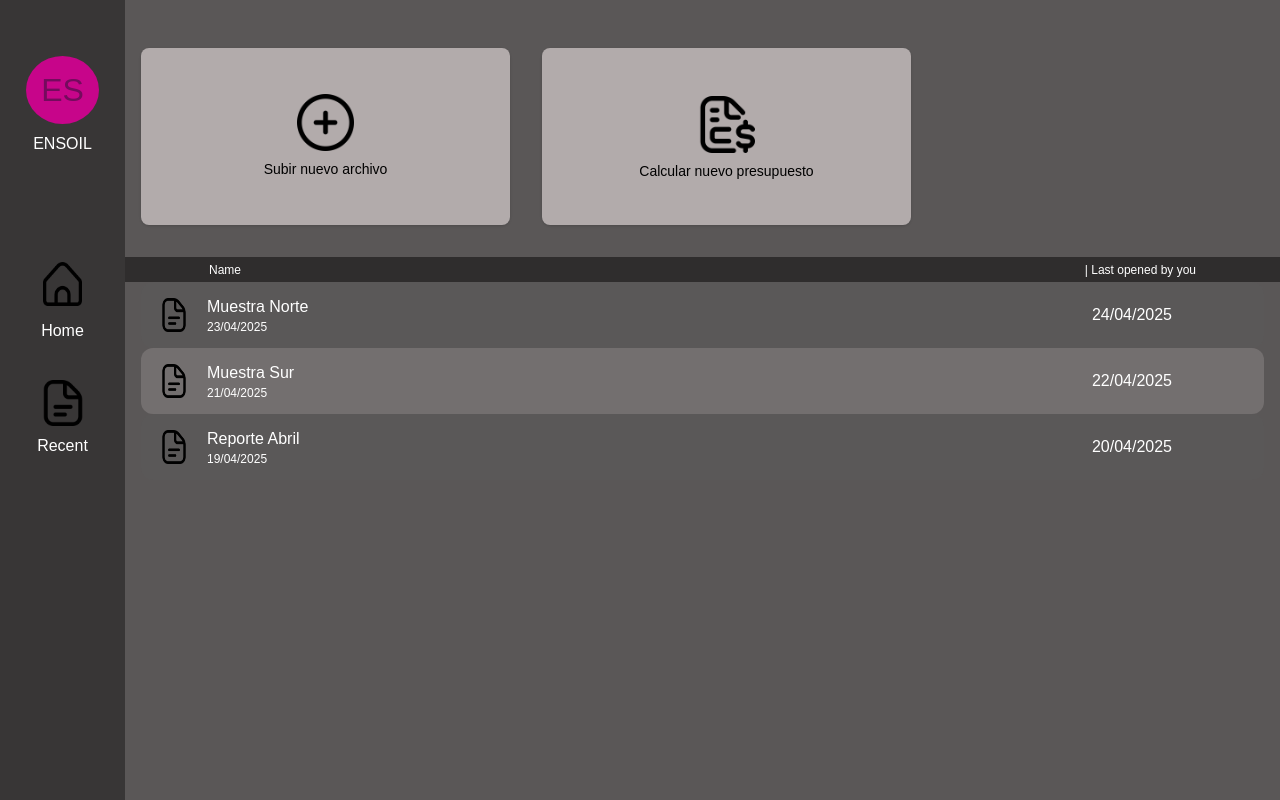
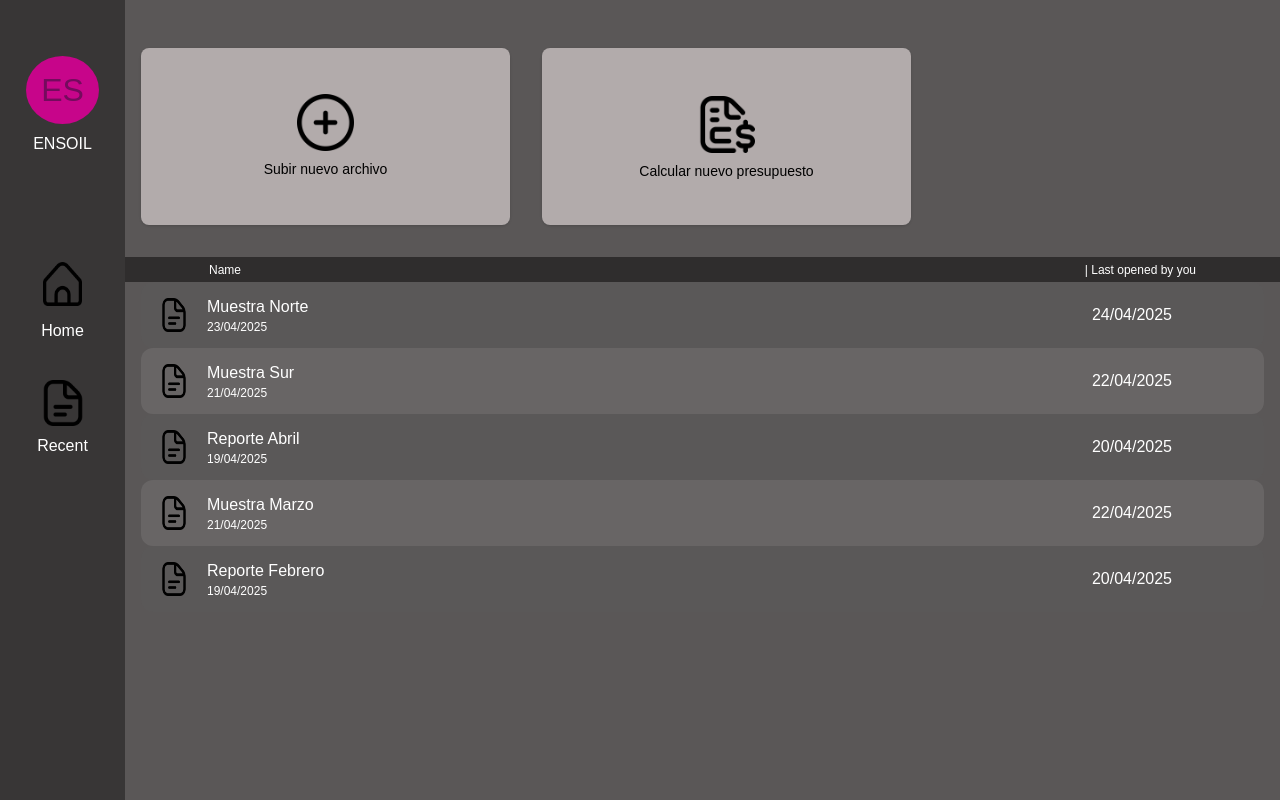
Before and after one commit to RaiEscalona/EnSoilFrontend-test, a Next.js app in the folder ensoil/: page / in a window 1280 px wide. Built offline with nearby package versions, Linux system fonts and the light colour scheme.

Commit message:
fix:style

```diff
--- a/ensoil/src/app/page.js
+++ b/ensoil/src/app/page.js
@@ -41,6 +41,8 @@ export default function VistaPrincipal() {
     { id: 1, name: "Muestra Norte", date: "24/04/2025", creationDate: "23/04/2025" },
     { id: 2, name: "Muestra Sur", date: "22/04/2025", creationDate: "21/04/2025" },
     { id: 3, name: "Reporte Abril", date: "20/04/2025", creationDate: "19/04/2025" },
+    { id: 4, name: "Muestra Marzo", date: "22/04/2025", creationDate: "21/04/2025" },
+    { id: 5, name: "Reporte Febrero", date: "20/04/2025", creationDate: "19/04/2025" },
   ];
 
   return (
@@ -120,21 +122,18 @@ export default function VistaPrincipal() {
               <TableCell colSpan={3} className="p-0">
                 <div
                   className={`${
-                      file.id % 2 === 0 ? "bg-[#736f6f]" : "bg-[#5a5858]"
-                    } rounded-xl flex items-center justify-between h-[66px] transition-all hover:opacity-90`}
+                    file.id % 2 === 0
+                      ? "bg-[rgba(219,219,219,0.1)] hover:bg-[#626060]"
+                      : "bg-[#5a5858] hover:bg-[#626060]"
+                  } rounded-xl flex items-center justify-between h-[66px] transition-all`}
                 >
-                    {/* Icon */}
                   <div className="w-[66px] flex items-center justify-center">
                     <img className="w-7 h-[34px]" alt="File Icon" src="/icons/document.png" />
                   </div>
-
-                    {/* Info */}
                   <div className="flex-1">
                     <div className="text-white text-base">{file.name}</div>
                     <div className="text-white text-xs">{file.creationDate}</div>
                   </div>
-
-                    {/* Date */}
                   <div className="text-white text-base pr-23">{file.date}</div>
                 </div>
               </TableCell>
```
Lines whose indentation alone changed are shown as unchanged.
